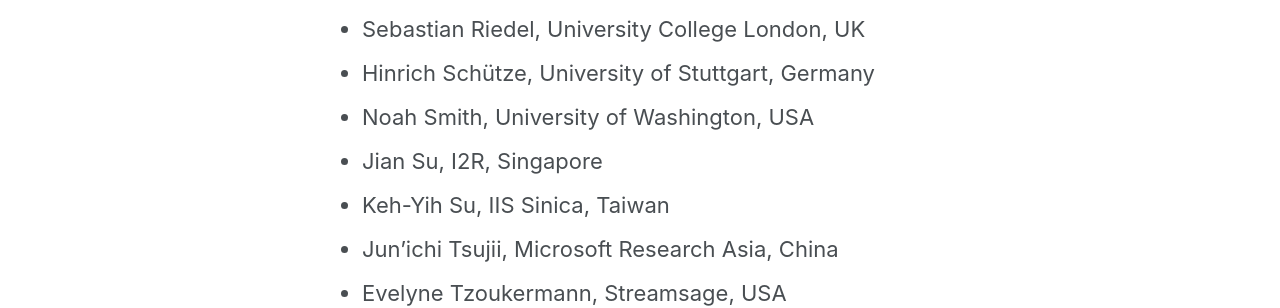
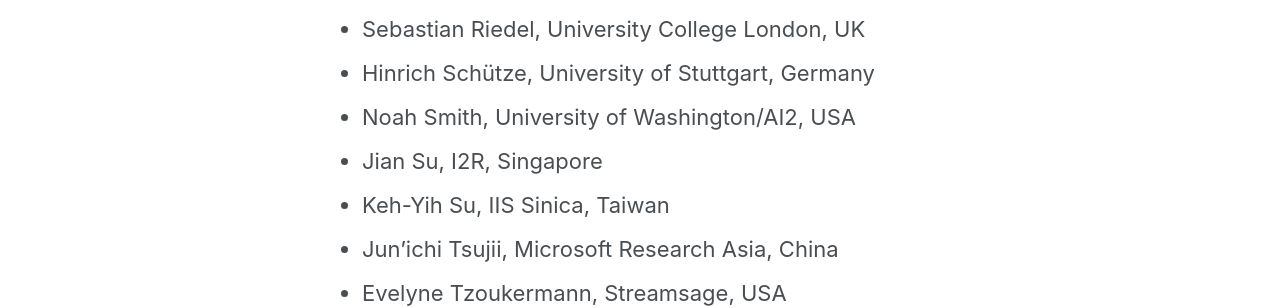
Before and after one commit to sigdat-org/sigdat, a Jekyll site: the page built from _pages/organization.md, in a window 1280 px wide and 900 px high, scrolled down 3173 px. Shown: the part 156-464 px from the top of the window. Built offline with Jekyll 4.4.1, drawn with Linux system fonts in a browser that asks for light colours; nearby versions of some CDN libraries.

Commit message:
update Noah's affiliation

```diff
--- a/_pages/organization.md
+++ b/_pages/organization.md
@@ -69,7 +69,7 @@ SIGDAT is run by consensus vote of its organizing committee, consisting of the o
 - Bo Pang, Google, USA<br/>
 - Sebastian Riedel, University College London, UK<br/>
 - Hinrich Schütze, University of Stuttgart, Germany<br/>
-- Noah Smith, University of Washington, USA<br/>
+- Noah Smith, University of Washington/AI2, USA<br/>
 - Jian Su, I2R, Singapore<br/>
 - Keh-Yih Su, IIS Sinica, Taiwan<br/>
 - Jun'ichi Tsujii, Microsoft Research Asia, China<br/>
```
